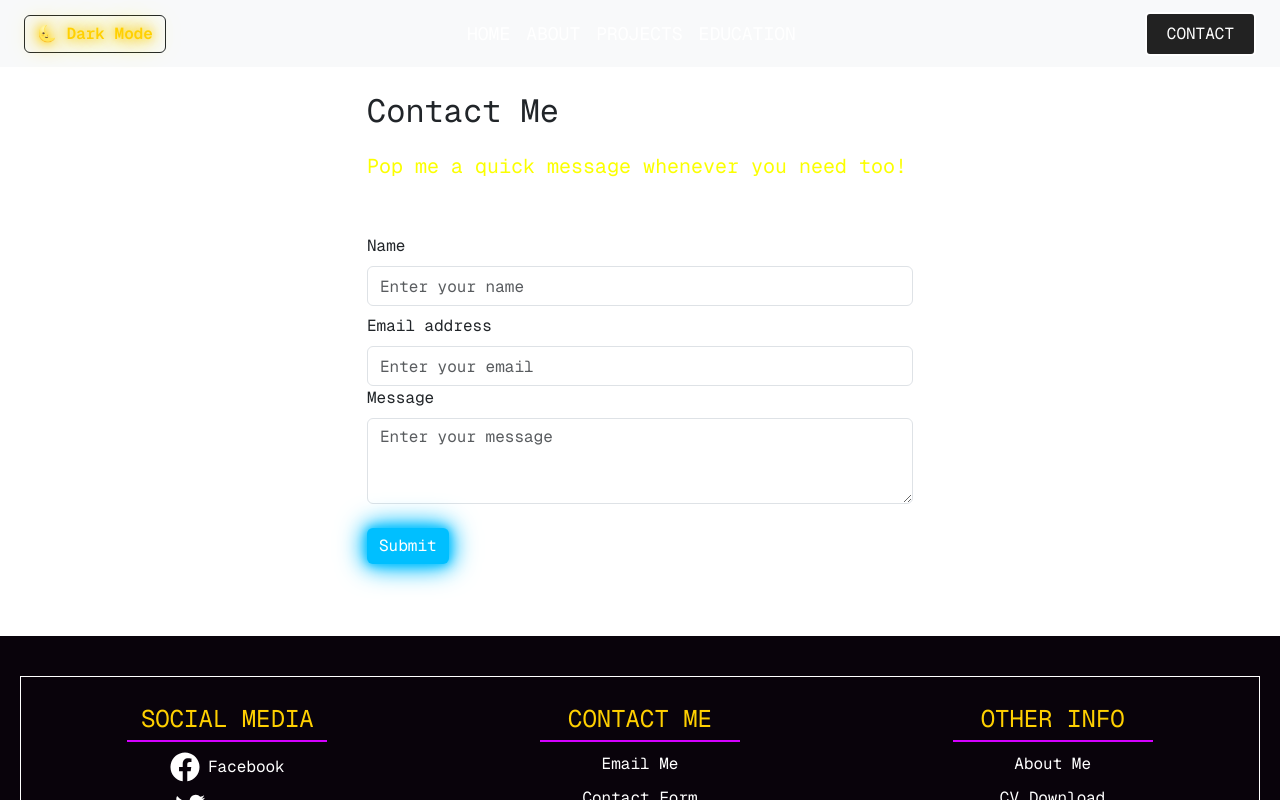
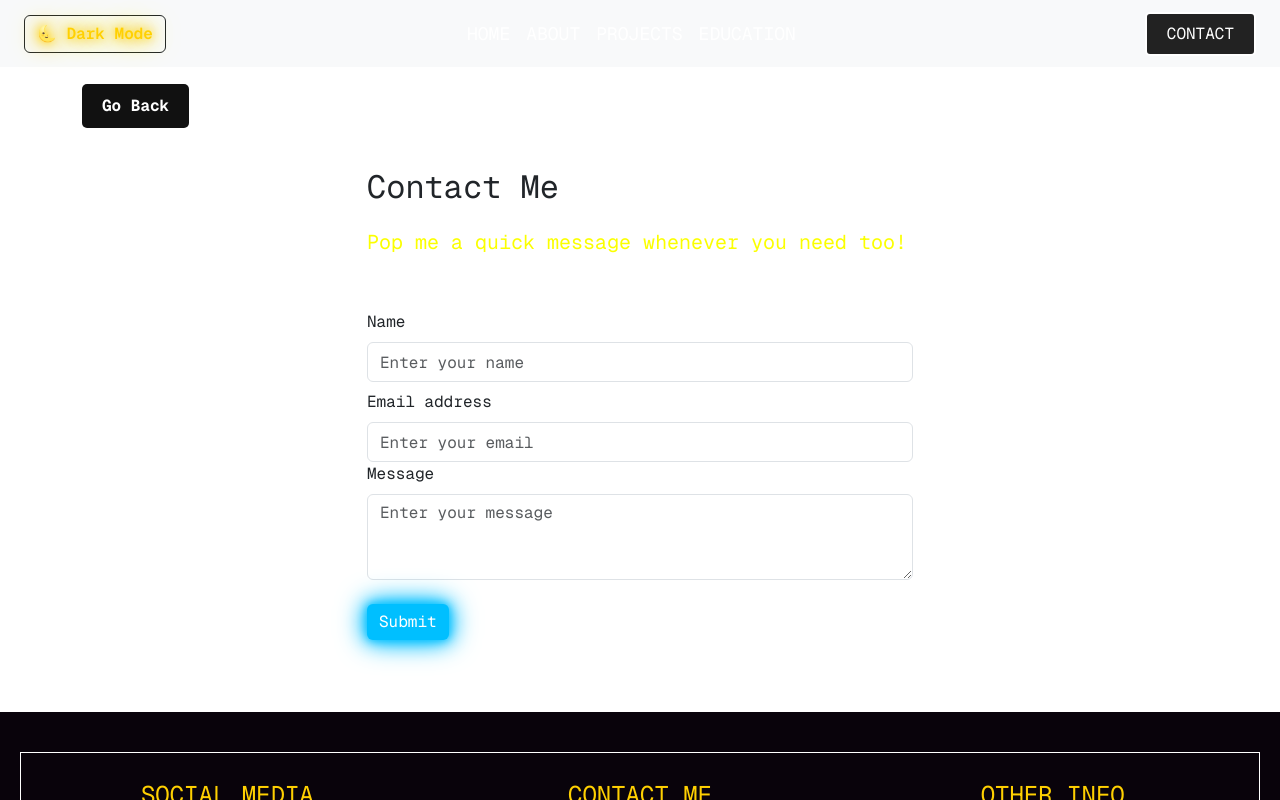
Before and after one commit to lchka/Portfolio, a React (Create React App) app: page /contact in a window 1280 px wide. Shown: the top 800 px of the page. Built offline with nearby package versions, Linux system fonts and the light colour scheme; a web font is replaced by a local one.

Commit message:
finishing touches

```diff
--- a/src/animations/DisplayMode.js
+++ b/src/animations/DisplayMode.js
@@ -25,7 +25,9 @@ const showAlert = () => {
     }, 3000); // Hide the warning after 3 seconds
 };
 
-// Initial setup
-document.body.setAttribute('data-mode', 'light'); // Default to light mode
+// Ensure the default mode is always "dark" when the page loads
+document.addEventListener('DOMContentLoaded', () => {
+    document.body.setAttribute('data-mode', 'dark'); // Set the initial mode to 'dark'
+});
 
 export default toggleDisplayMode;
--- a/src/components/Footer.js
+++ b/src/components/Footer.js
@@ -1,9 +1,16 @@
 import React from "react";
-import { FaFacebook, FaTwitter, FaLinkedin, FaGithub, FaInstagram } from "react-icons/fa";
+import {
+  FaFacebook,
+  FaTwitter,
+  FaLinkedin,
+  FaGithub,
+  FaInstagram,
+} from "react-icons/fa";
 import { Link } from "react-scroll";
 import "../styles/Footer.scss"; // Make sure the styles are linked
-import CV from "../assets/CV.pdf"
+import CV from "../assets/CV.pdf";
 const Footer = () => {
+
   return (
     <footer className="footer-container">
       <div className="footer-content">
@@ -12,31 +19,51 @@ const Footer = () => {
           <h3 className="footer-heading py-2">Social Media</h3>
           <ul className="footer-links">
             <li className="social-item ">
-              <a href="https://facebook.com" target="_blank" rel="noopener noreferrer">
+              <a
+                href="https://facebook.com"
+                target="_blank"
+                rel="noopener noreferrer"
+              >
                 <FaFacebook size={30} />
                 <span className=" ps-2 social-text"> Facebook</span>
               </a>
             </li>
             <li className="social-item">
-              <a href="https://twitter.com" target="_blank" rel="noopener noreferrer">
+              <a
+                href="https://twitter.com"
+                target="_blank"
+                rel="noopener noreferrer"
+              >
                 <FaTwitter size={30} />
                 <span className="social-text ps-2"> Twitter</span>
               </a>
             </li>
             <li className="social-item">
-              <a href="www.linkedin.com/in/laura-hofmanova-35268a295" target="_blank" rel="noopener noreferrer">
+              <a
+                href="www.linkedin.com/in/laura-hofmanova-35268a295"
+                target="_blank"
+                rel="noopener noreferrer"
+              >
                 <FaLinkedin size={30} />
                 <span className="social-text ps-2"> LinkedIn</span>
               </a>
             </li>
             <li className="social-item">
-              <a href="https://github.com/lchka" target="_blank" rel="noopener noreferrer">
+              <a
+                href="https://github.com/lchka"
+                target="_blank"
+                rel="noopener noreferrer"
+              >
                 <FaGithub size={30} />
                 <span className="social-text ps-2"> GitHub</span>
               </a>
             </li>
             <li className="social-item">
-              <a href="https://instagram.com" target="_blank" rel="noopener noreferrer">
+              <a
+                href="https://instagram.com"
+                target="_blank"
+                rel="noopener noreferrer"
+              >
                 <FaInstagram size={30} />
                 <span className="social-text ps-2"> Instagram</span>
               </a>
@@ -48,8 +75,13 @@ const Footer = () => {
         <div className="footer-section">
           <h3 className="footer-heading py-2">Contact Me</h3>
           <ul className="footer-links">
-            <li><a href="{CV}">Email Me</a></li>
-            <li><Link to="contact-form" smooth={true} duration={500}>Contact Form</Link></li>
+            <li>
+              <a href="mailto:N00222003@iadt.ie">Email Me</a>{" "}
+            </li>
+            <li>
+            <a href="/contact">Contact Form</a>
+
+            </li>
           </ul>
         </div>
 
@@ -57,8 +89,12 @@ const Footer = () => {
         <div className="footer-section">
           <h3 className="footer-heading py-2">Other Info</h3>
           <ul className="footer-links">
-            <li><a href="/about">About Me</a></li>
-            <li><a href={CV}>CV Download</a></li>
+            <li>
+              <a href="/about">About Me</a>
+            </li>
+            <li>
+              <a href={CV}>CV Download</a>
+            </li>
           </ul>
         </div>
       </div>
--- a/src/pages/About.js
+++ b/src/pages/About.js
@@ -3,6 +3,7 @@ import { Container, Row, Col, Button, Card } from "react-bootstrap";
 import "bootstrap/dist/css/bootstrap.min.css";
 import "../styles/About.scss";
 import Me from "../assets/ime.png"; // Image path
+import "../styles/BackButton.scss";
 
 const About = () => {
   const [isVisible1, setIsVisible1] = useState(false);
@@ -11,7 +12,8 @@ const About = () => {
   const [isButtonVisible, setIsButtonVisible] = useState(false);
   const [isCardMoved, setIsCardMoved] = useState(false); // State for card movement
   const [isImageVisible, setIsImageVisible] = useState(false); // State for image fade-in
-  const [hasScrolledToCardSection, setHasScrolledToCardSection] = useState(false); // State for tracking scroll
+  const [hasScrolledToCardSection, setHasScrolledToCardSection] =
+    useState(false); // State for tracking scroll
 
   // Create a ref for the card section
   const cardSectionRef = useRef(null);
@@ -24,7 +26,10 @@ const About = () => {
       const cardSectionHeight = cardSectionRef.current.offsetHeight;
 
       // Calculate the offset to center the card section in the middle of the window
-      const offset = cardSectionRef.current.getBoundingClientRect().top + window.scrollY - (windowHeight - cardSectionHeight) / 2;
+      const offset =
+        cardSectionRef.current.getBoundingClientRect().top +
+        window.scrollY -
+        (windowHeight - cardSectionHeight) / 2;
 
       // Scroll to the calculated position
       window.scrollTo({
@@ -36,7 +41,6 @@ const About = () => {
       setHasScrolledToCardSection(true);
     }
   };
-
 
   // Use an effect to trigger the card movement and image fade-in after the scroll
   useEffect(() => {
@@ -85,6 +89,13 @@ const About = () => {
 
   return (
     <Container className="mt-5 about">
+      <Button
+        className="back-button my-3"
+        onClick={() => window.history.back()}
+      >
+        Go Back
+      </Button>
+
       <Row>
         <Col md={12} className="about">
           <h1 className={`animatedH1 ${isVisible1 ? "fadeInFlipBounce" : ""}`}>
--- a/src/pages/Contact.js
+++ b/src/pages/Contact.js
@@ -1,6 +1,7 @@
 import React, { useState } from "react";
 import { Container, Row, Col, Form, Button, Alert } from "react-bootstrap";
 import "../styles/Home.scss";
+import "../styles/BackButton.scss"
 const Contact = () => {
   const [formData, setFormData] = useState({
     name: "",
@@ -25,6 +26,12 @@ const Contact = () => {
 
   return (
     <Container>
+      <Button
+              className="back-button my-3"
+              onClick={() => window.history.back()}
+            >
+              Go Back
+            </Button>
       <Row className="justify-content-md-center">
         <Col md={6}>
           <h2 className="my-4">Contact Me</h2>
--- a/src/pages/Education.js
+++ b/src/pages/Education.js
@@ -1,12 +1,19 @@
 import React from "react";
-import { Container, Row, Col, Card } from "react-bootstrap";
+import { Container, Row, Col, Card, Button } from "react-bootstrap";
 import "bootstrap/dist/css/bootstrap.min.css";
 import CV from "../assets/CV.pdf";
 import "../styles/Education.scss";
+import "../styles/BackButton.scss"
 const Education = () => {
   return (
     <Container className="mt-5 education">
-      <h1 className="mb-5">Education</h1>
+       <Button
+              className="back-button my-3"
+              onClick={() => window.history.back()}
+            >
+              Go Back
+            </Button>
+   <h1 className="py-1 text-left mb-2 slide-in-left">Education</h1>
       <h4 className="pb-5">
         Hi! I am currently looking for internships for 2025. If you would like
         to check out my CV, I would highly appreciate it! You can view it{" "}
--- a/src/pages/Projects.js
+++ b/src/pages/Projects.js
@@ -12,6 +12,7 @@ import Barchart from "../assets/barchart.webp";
 import TodoList from "../components/TodoList"; // Assuming this is a component you want to show as the demo
 import Giphy from "../assets/GIF-Player.gif"
 import Todo from "../assets/todo.jpeg"
+import "../styles/BackButton.scss"
 
 const Projects = () => {
   const [openDemo, setOpenDemo] = useState(null); // State to track which demo is open
@@ -127,7 +128,13 @@ const Projects = () => {
 
   return (
     <Container className="my-5">
-      <h1 className="py-3 mt-4 text-left mb-5 slide-in-left">Projects</h1>
+       <Button
+                    className="back-button  my-3"
+                    onClick={() => window.history.back()}
+                  >
+                    Go Back
+                  </Button>
+      <h1 className="py-1 text-left mb-2 slide-in-left">Projects</h1>
       <h4 className="pt-4 pb-2">Search by any of these Labels!</h4>
 
       {/* Language filter buttons */}
--- a/src/pages/giphy/GiphyViewer.js
+++ b/src/pages/giphy/GiphyViewer.js
@@ -5,6 +5,8 @@ import Search from "./Search";
 import ViewTrending from "./ViewTrending";
 import Random from "./Random";
 import "../../styles/GiphyViewer.scss";
+import "../../styles/BackButton.scss";
+
 
 const GIPHY_URL = "https://api.giphy.com/v1/gifs";
 const API_KEY = "zS8ylSqoBUwvEZj2Vs15oVsNQ7eJydkX";
@@ -71,6 +73,12 @@ const GiphyViewer = () => {
 
   return (
     <Container className="neon-container py-5">
+      <Button
+              className="back-button neon-white my-3"
+              onClick={() => window.history.back()}
+            >
+              Go Back
+            </Button>
       <Row className="d-flex justify-content-between align-items-center neon-header mb-4" md={4}>
         <Search setGifs={setGifs} /> {/* Search component */}
         <ViewTrending setGifs={setGifs} /> {/* ViewTrending component */}
--- /dev/null
+++ b/src/styles/BackButton.scss
@@ -0,0 +1,34 @@
+.back-button {
+    background-color: #111; /* Dark background for the button */
+    color: #fff; /* White text */
+    border: none;
+    padding: 10px 20px;
+    font-size: 1rem;
+    font-weight: bold;
+    cursor: pointer;
+    border-radius: 5px;
+    opacity: 0; /* Start with hidden (fully transparent) */
+    pointer-events: none; /* Disable pointer events while hidden */
+    animation: fadeIn 1s ease 2s forwards; /* Fade in after 5 seconds */
+    transition: all 0.3s ease;
+  }
+
+  .back-button:hover {
+
+    background-color: #333; /* Slightly lighter background on hover */
+    color: white; /* Highlight text on hover */
+    transform: scale(1.05); /* Add a subtle zoom effect */
+  }
+
+  .back-button:active {
+    transform: scale(1); /* Remove the zoom effect when clicked */
+    background-color: #555; /* Darker background on click */
+  }
+
+  /* Keyframes for the fade-in effect */
+  @keyframes fadeIn {
+    to {
+      opacity: 1;
+      pointer-events: auto; /* Enable pointer events after fading in */
+    }
+  }
```
Also changed, not shown: src/components/ProjectCard.js (deleted), src/styles/Projects.scss (line endings or trailing spaces).
